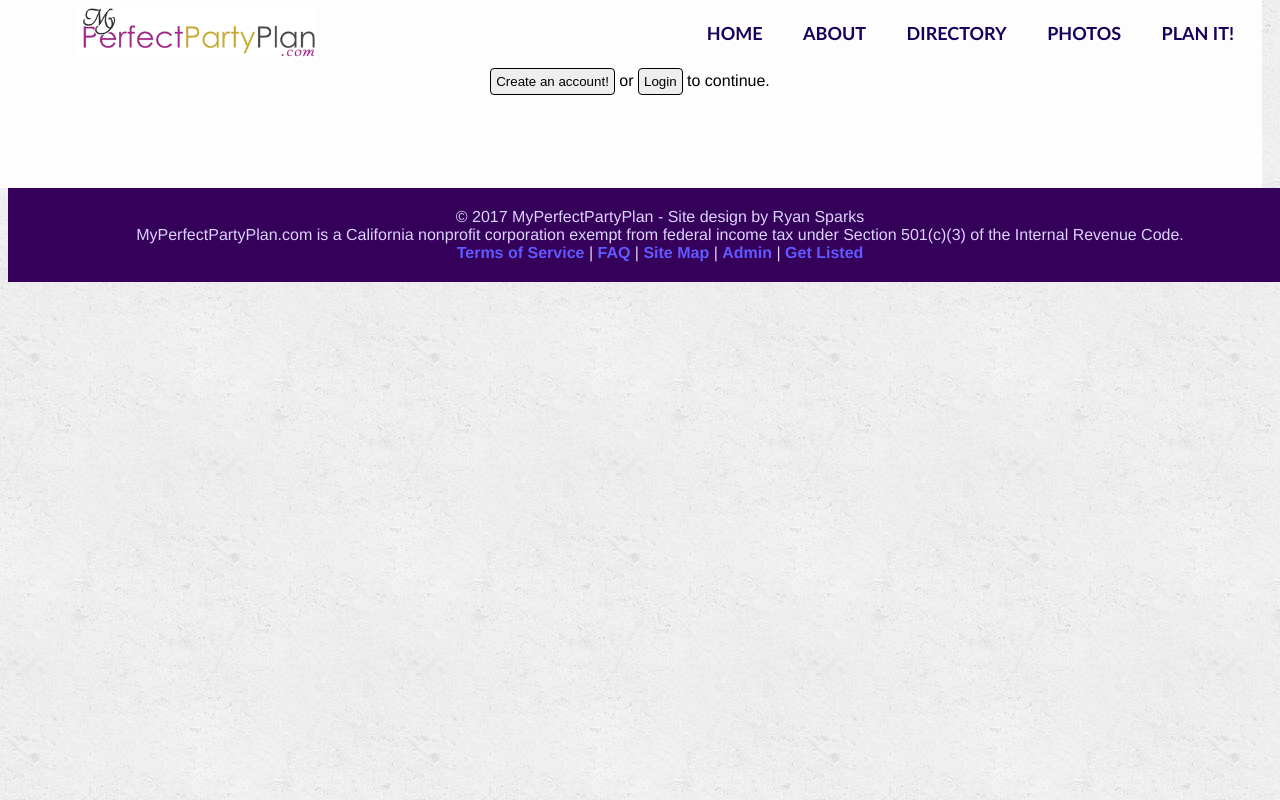
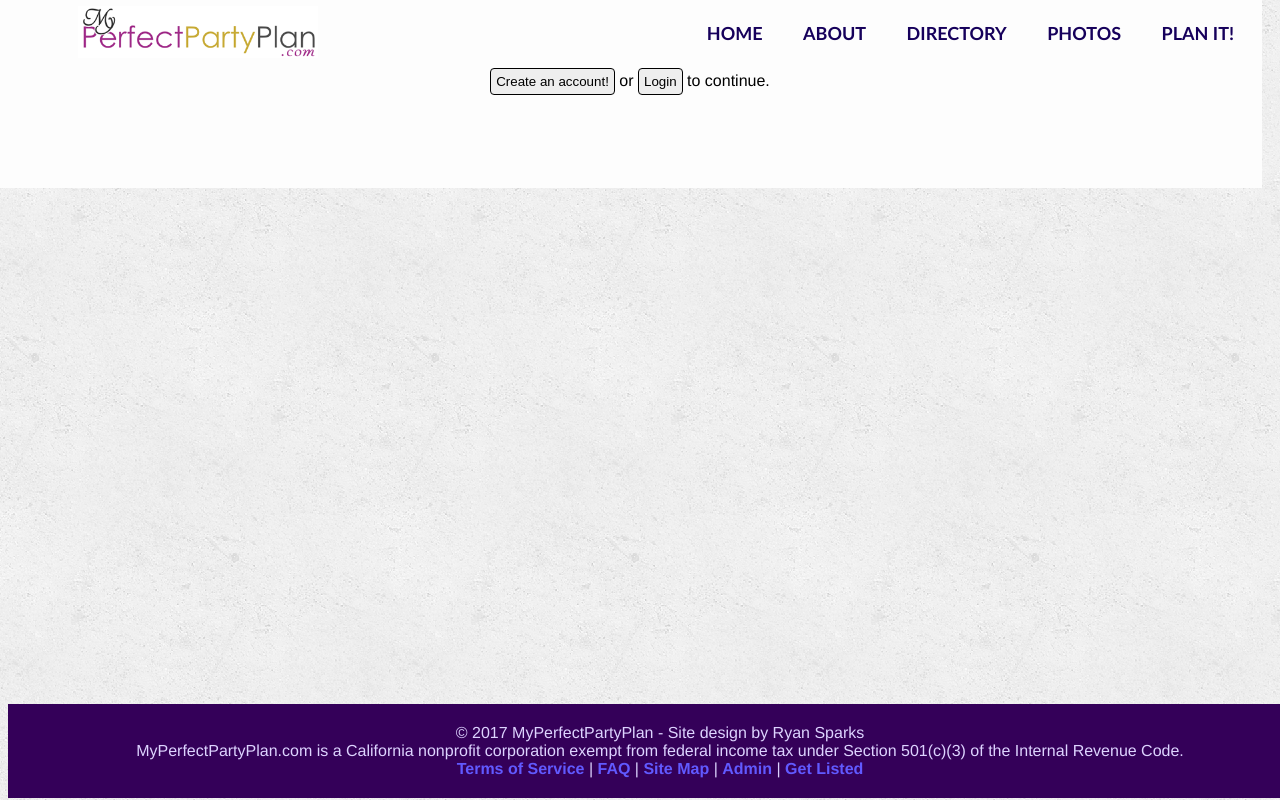
Before and after one commit to rsparks3/myperfectpartyplan, a PHP site: page /planit.php in a window 1280 px wide. Run offline with PHP 8.4, Linux system fonts and the light colour scheme.

Commit message:
Fixed doctype bug and made footer stick to bottom

```diff
--- a/cities.php
+++ b/cities.php
@@ -1,5 +1,4 @@
 <?php session_start(); ?>
-<!DOCTYPE html>
 <html>
 <head>
     <title>Aboot this site</title>
--- a/main.css
+++ b/main.css
@@ -1,3 +1,11 @@
+html {
+	height:100%;
+}
+
+body {
+	min-height:100%;
+}
+
 body {
 	background-image: url('background.png');
 	font-family:"Helvetica";
@@ -44,6 +52,9 @@ body {
 	margin:auto;
 	padding:20px;
 	text-align:center;
+	position:absolute;
+	bottom:0;
+	display:block;
 }
 
 .footer a {
--- a/photos.php
+++ b/photos.php
@@ -12,8 +12,6 @@
 	$(document).ready(function(){
 	    $("a[rel='colorbox']").colorbox({maxWidth: "90%", maxHeight: "90%", opacity: ".5"});
 	});
-	</script>
-
 	</script>
 </head>
 
--- a/planit.php
+++ b/planit.php
@@ -1,11 +1,10 @@
-<?php session_start() ?>
+<?php session_start(); ?>
 <!DOCTYPE html>
 <html>
 <head>
 	<title>Plan your party!</title>
-
 	<link rel="stylesheet" type="text/css" href="main.css">
-	<link rel="stylesheet" type="text/css" href="planit/planit.css">
+		<link rel="stylesheet" type="text/css" href="planit/planit.css">
 
 	<?php include("connect.php"); ?>
 	<script src="jquery.min.js"></script>
@@ -79,9 +78,9 @@
 				}).done(function( json ) {
 					var object = JSON.parse(json);
 					$("#party").empty();
-					var name = $("<span class='editable pname'>" + object['party']['name'] + "<img src='images/icons/pencil.ico' /></span><br />");
-					var location = $("<span class='editable location'>" + object['party']['location'] + "<img src='images/icons/pencil.ico' /></span><br />");
-					var host = $("<span class='editable host'>Hosted By: " + object['party']['host'] + "<img src='images/icons/pencil.ico' /></span><br />");
+					var name = $("<span class='editable pname' onclick='edit(this)'>" + object['party']['name'] + "<img src='images/icons/pencil.ico' /></span><br />");
+					var location = $("<span class='editable location' onclick='edit(this)'>" + object['party']['location'] + "<img src='images/icons/pencil.ico' /></span><br />");
+					var host = $("<span class='editable host' onclick='edit(this)'>Hosted By: " + object['party']['host'] + "<img src='images/icons/pencil.ico' /></span><br />");
 					var businesseslabel = $("<span class='pname' style='font-size:18px;'>Businesses You've Selected</span><br />");
 					$("#party").append(name);
 					$("#party").append(location);
@@ -117,7 +116,7 @@
 								card.append(bemail);
 								var burl = $("<span class='url'><a href='" + businessobject['url'] + "'>" + businessobject['url'] + "</a></span><br />");
 								card.append(burl);
-								var bcategory = $("<span class='category'>" . businessobject['category'] + "</span><br />");
+								var bcategory = $("<span class='category'>" + businessobject['category'] + "</span><br />");
 								card.append(bcategory);
 
 							}).fail(function(xhr, status, errorThrown) {
@@ -134,10 +133,11 @@
 </head>
 
 <body>
+
 	<?php include("header.php"); ?>
 
 	<div class="content">
-		<?php
+	<?php
 		if(isset($_SESSION['uuid'])) {
 			$filepath = "resources/userdata/" . $_SESSION['uuid'] . ".json";
 			$udatastring = file_get_contents($filepath);
@@ -146,7 +146,7 @@
 			?>
 			<div id="userbar">
 				<span class='welcome'>Welcome <?php $udata['fname'] ?></span>
-				<span class='logout'><a href='admin/logout.php'>Log out</a>
+				<span class='logout'><a href='admin/logout.php'>Log out</a></span>
 			</div>
 			<div id="party">
 				<span id="partyname">Create a party</span><img src="images/icons/greenplus.ico" onclick="createPartyButtonClicked()" alt="Create" width="20" height="20" id="addicon" />
```
